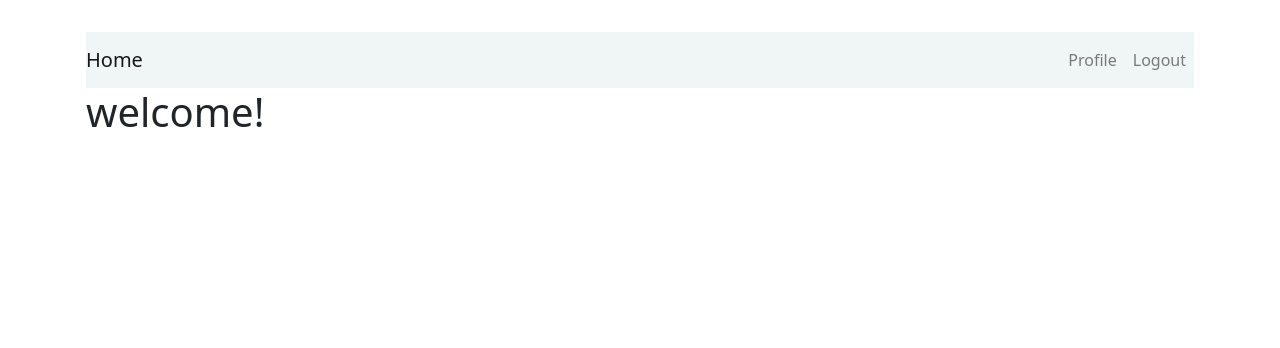
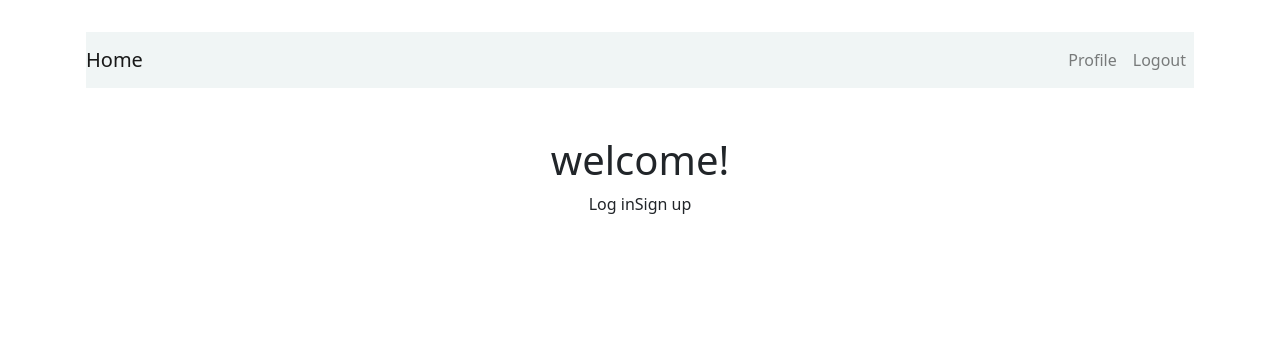
Before and after one commit to degisew/onboarding, a Django app: page /customer/ in a window 1280 px wide. Shown: the top 348 px of the page. Run offline with Django 5.2, Linux system fonts and the light colour scheme; the visitor is signed in with stand-in values (Sample User, id 1); some libraries are stand-ins or nearby versions.

Commit message:
Fix routing

```diff
--- a/customerRequest/templates/customerRequest/home.html
+++ b/customerRequest/templates/customerRequest/home.html
@@ -2,5 +2,12 @@
 
 
 {% block content %}
-<h1>welcome!</h1>
+<div class="container d-flex flex-column justify-content-center align-items-center mt-5">
+    <h1>welcome!</h1>
+    <div class="d-flex">
+
+        <a href="{% url 'login' %}" class="nav-item nav-link">Log in</a>
+        <a href="{% url 'users-register' %}" class="nav-item nav-link">Sign up</a>
+    </div>
+</div>
 {% endblock %}
--- a/customerRequest/templates/customerRequest/login.html
+++ b/customerRequest/templates/customerRequest/login.html
@@ -27,7 +27,7 @@
           </div>
           {% endif %}
           <div class="card-body">
-            <form method="POST">
+            <form action="" method="POST">
               {% csrf_token %}
               <div class="form-row">
                 <div class="col-md-10 offset-md-1">
--- a/customerRequest/templates/customerRequest/register.html
+++ b/customerRequest/templates/customerRequest/register.html
@@ -92,7 +92,7 @@
           </div>
           <div class="card-footer text-center">
             <div class="small">
-              <a href="#">Have an account? Go to Sign in</a>
+              <a href="{% url 'login'%}">Have an account? Go to Sign in</a>
             </div>
           </div>
         </div>
```
